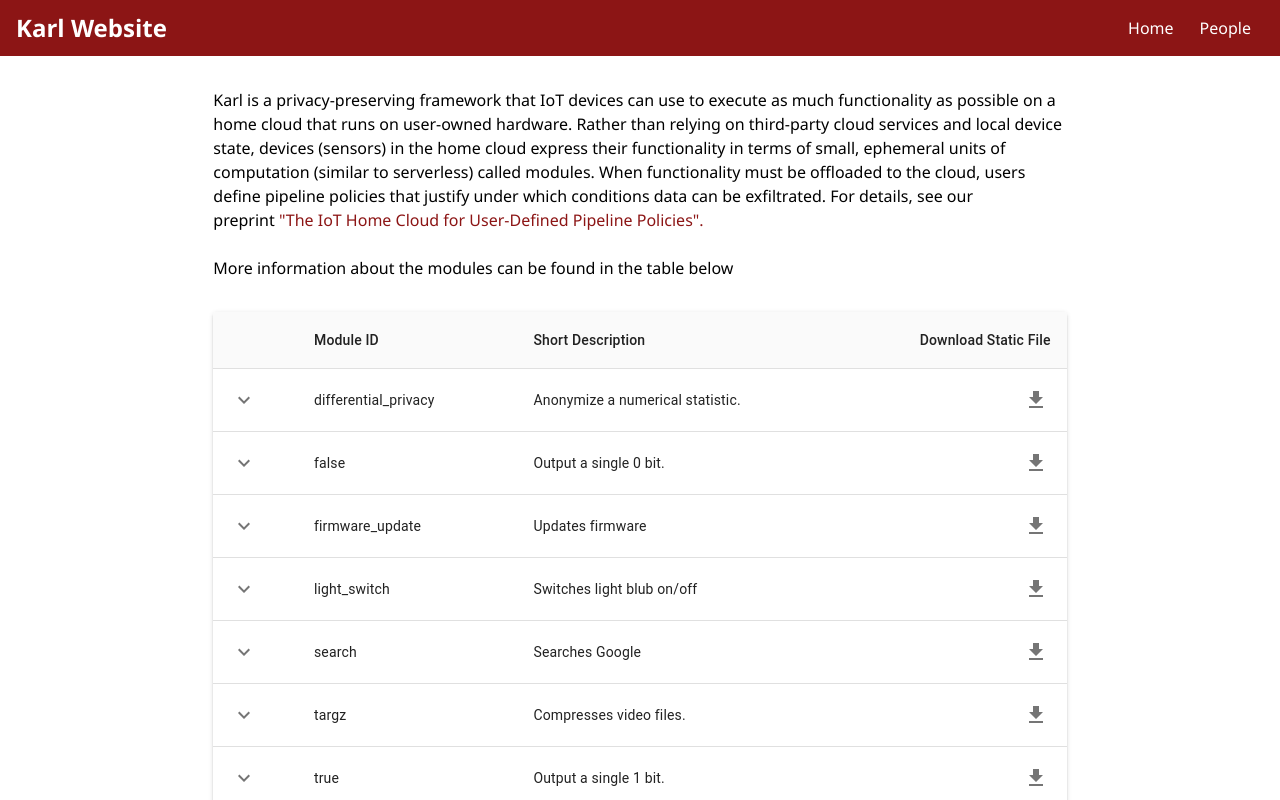
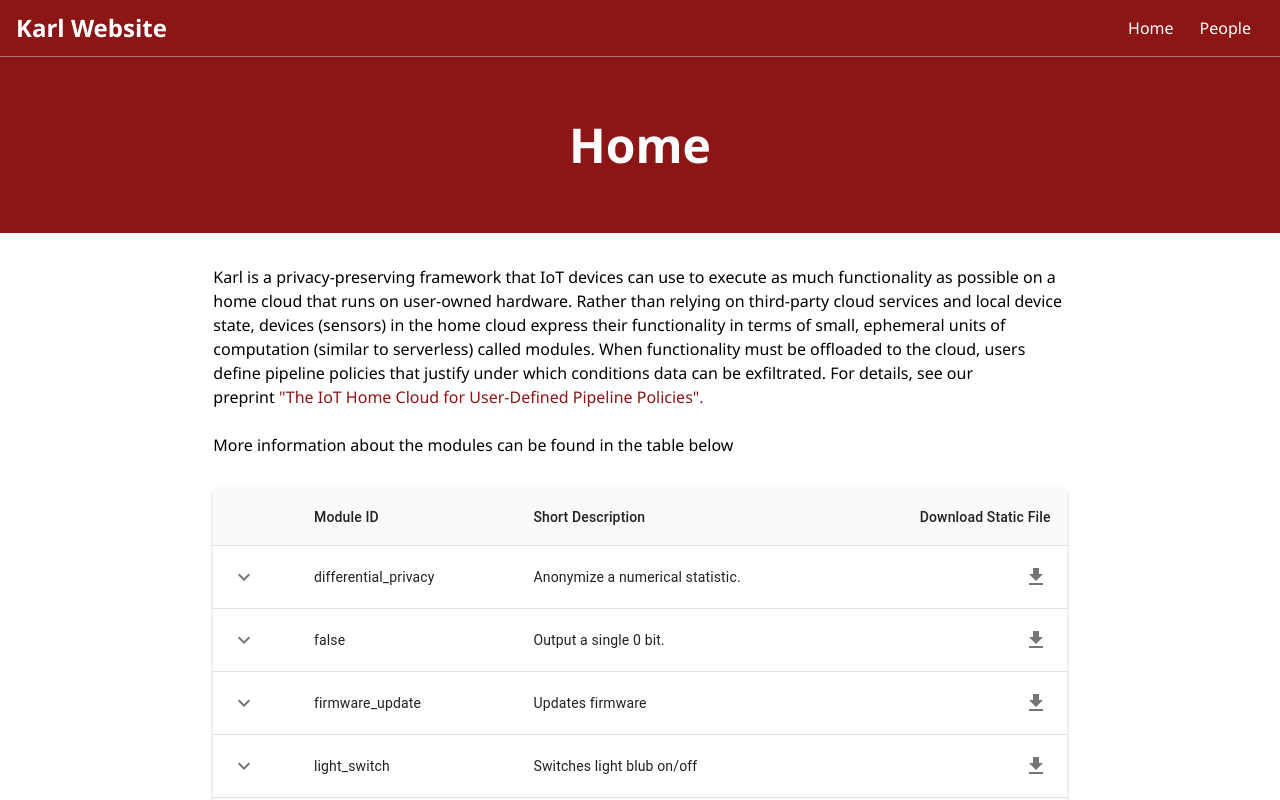
Before and after one commit to karl-home/karl-site, a React (Create React App) app: page / in a window 1280 px wide. Shown: the top 800 px of the page. Built offline with nearby package versions, Linux system fonts and the light colour scheme.

Commit message:
Added home hero

```diff
--- /dev/null
+++ b/src/components/home-hero.js
@@ -0,0 +1,9 @@
+import React from 'react';
+
+export default function HomeHero() {
+  return (
+    <div id="top" className="flex items-center justify-center h-auto bg-cardinal z-0">
+      <h1 className="text-5xl font-bold py-16">Home</h1>
+    </div>
+  );
+}
--- a/src/components/navbar.js
+++ b/src/components/navbar.js
@@ -2,7 +2,7 @@ import React from 'react';
 
 export default function Navbar() {
   return (
-    <div id="top" className="flex items-center justify-left h-auto bg-cardinal z-40">
+    <div id="top" className="flex items-center justify-left h-auto border-b border-white border-opacity-40 bg-cardinal z-40">
       <h1 className="text-2xl font-bold py-3 pl-4">Karl Website</h1>
       <div className="absolute right-0 pr-4 py-3">
         <div className="flex">
--- a/src/pages/home.js
+++ b/src/pages/home.js
@@ -16,6 +16,7 @@ import KeyboardArrowUpIcon from '@material-ui/icons/KeyboardArrowUp';
 import GetAppIcon from '@material-ui/icons/GetApp';
 import moduleData from "../data/moduleData.json"
 import peopleData from "../data/peopleData.json"
+import HomeHero from '../components/home-hero';
 import "../index.css"
 
 const useRowStyles = makeStyles({
@@ -32,6 +33,7 @@ const people = peopleData;
 export default function Home() {
   return (
     <div>
+      <HomeHero />
       <div className="center text-container">
         <p>
           Karl is a privacy-preserving framework that IoT devices can use to execute as much functionality as possible on a home cloud that runs on user-owned hardware. Rather than relying on third-party cloud services and local device state, devices (sensors) in the home cloud express their functionality in terms of small, ephemeral units of computation (similar to serverless) called modules. When functionality must be offloaded to the cloud, users define pipeline policies that justify under which conditions data can be exfiltrated. For details, see our preprint&nbsp;
```
